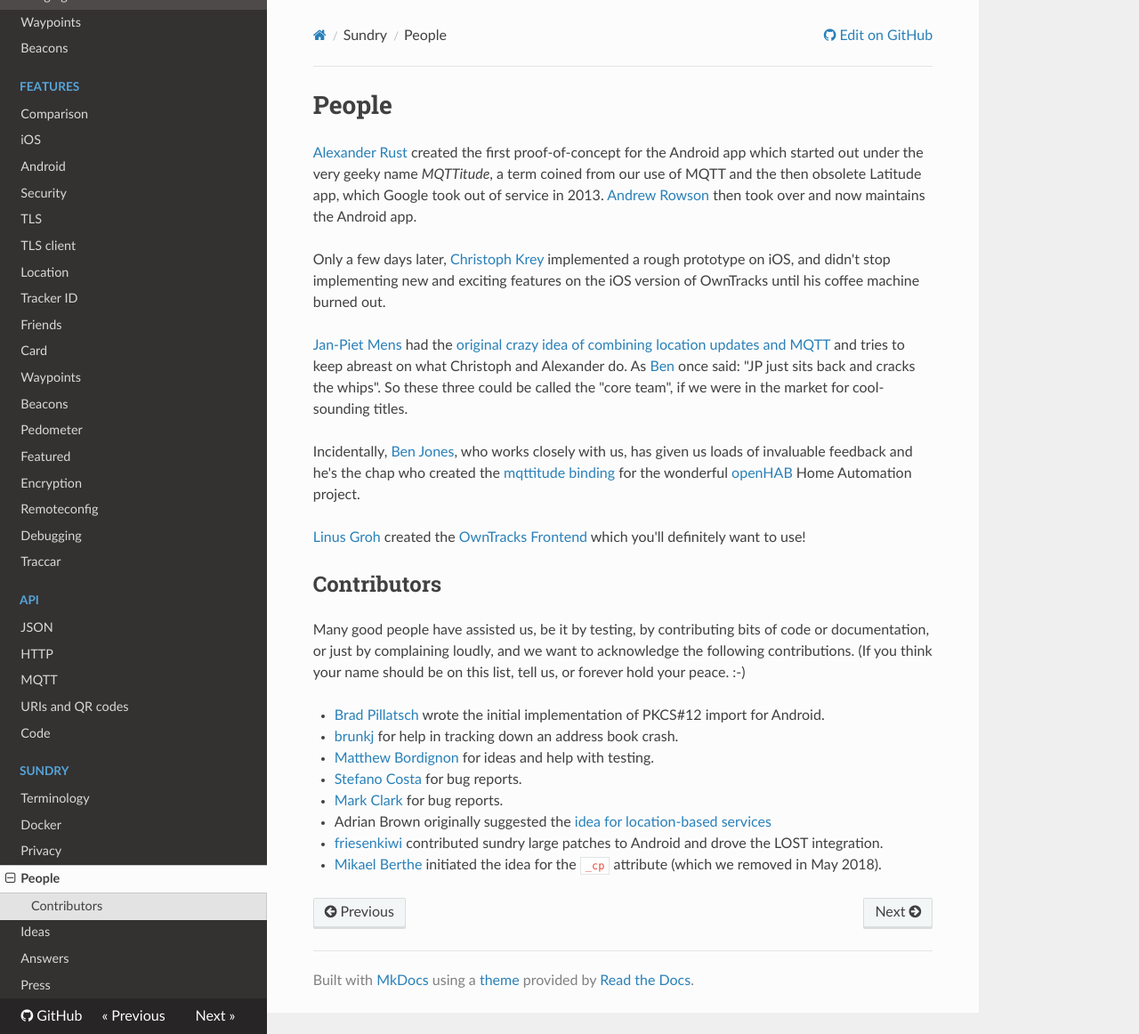
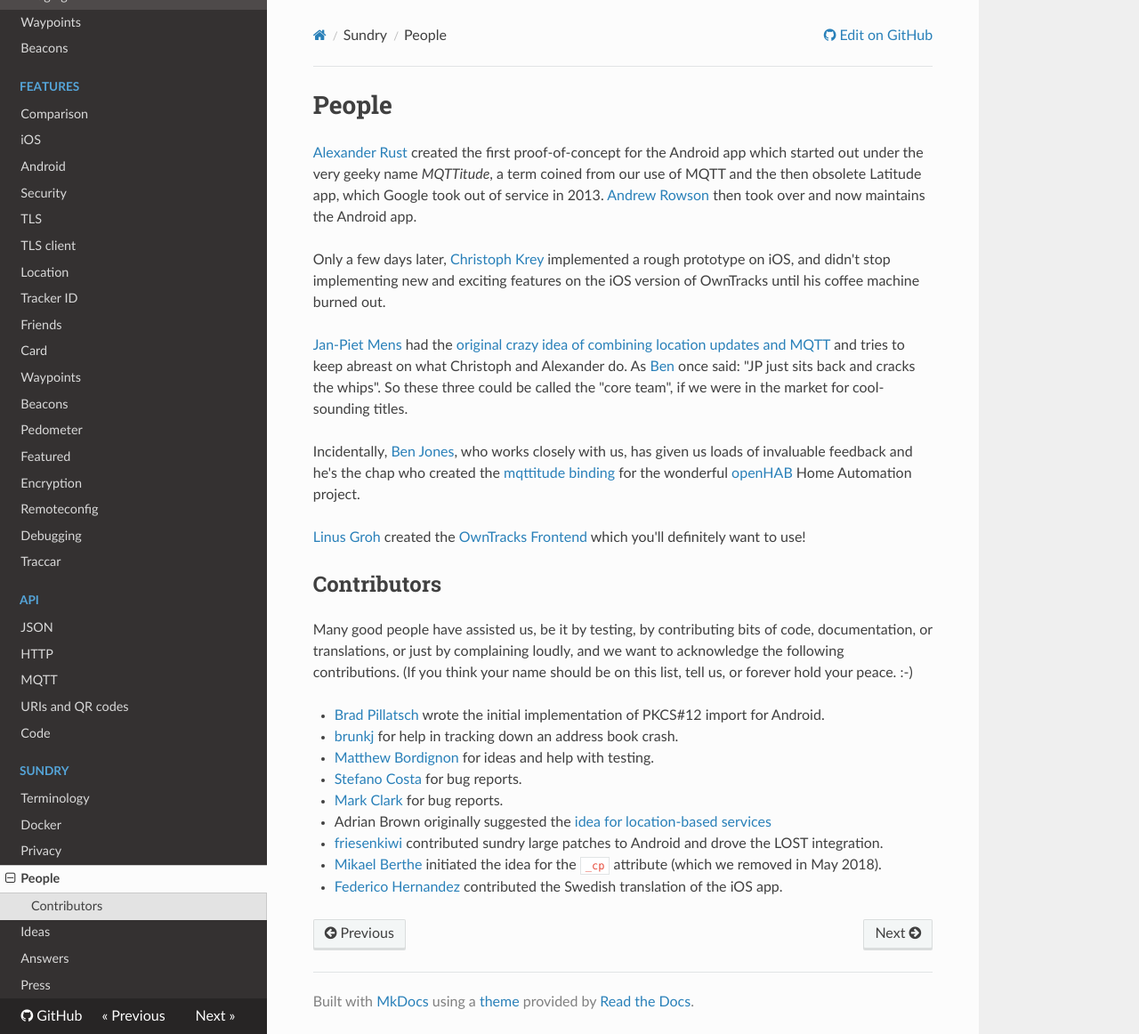
Before and after one commit to owntracks/booklet, an MkDocs documentation site: the page built from docs/people.md, in a window 1280 px wide and 1162 px high. Shown: the whole window at 89% size. Built offline with MkDocs 1.6.1, drawn with Linux system fonts in a browser that asks for light colours; nearby versions of some CDN libraries; old or Windows-style settings are respelled for this version of MkDocs.

Commit message:
[NEW] add Federico for translations

```diff
--- a/docs/people.md
+++ b/docs/people.md
@@ -12,7 +12,7 @@ Incidentally, [Ben Jones][sumnerboy], who works closely with us, has given us lo
 
 ## Contributors
 
-Many good people have assisted us, be it by testing, by contributing bits of code or documentation, or just by complaining loudly, and we want to acknowledge the following contributions. (If you think your name should be on this list, tell us, or forever hold your peace. :-)
+Many good people have assisted us, be it by testing, by contributing bits of code, documentation, or translations, or just by complaining loudly, and we want to acknowledge the following contributions. (If you think your name should be on this list, tell us, or forever hold your peace. :-)
 
 * [Brad Pillatsch](https://github.com/bpillatsch) wrote the initial implementation of PKCS#12 import for Android.
 * [brunkj](https://github.com/brunkj) for help in tracking down an address book crash.
@@ -22,6 +22,7 @@ Many good people have assisted us, be it by testing, by contributing bits of cod
 * Adrian Brown originally suggested the [idea for location-based services](https://community.owntracks.org/topic/26/owntrack-s-enhancement-idea)
 * [friesenkiwi](https://github.com/friesenkiwi) contributed sundry large patches to Android and drove the LOST integration.
 * [Mikael Berthe](https://github.com/McKael) initiated the idea for the `_cp` attribute (which we removed in May 2018).
+* [Federico Hernandez](https://github.com/recollir) contributed the Swedish translation of the iOS app.
 
 
   [binarybucks]: https://twitter.com/binarybucks
```
